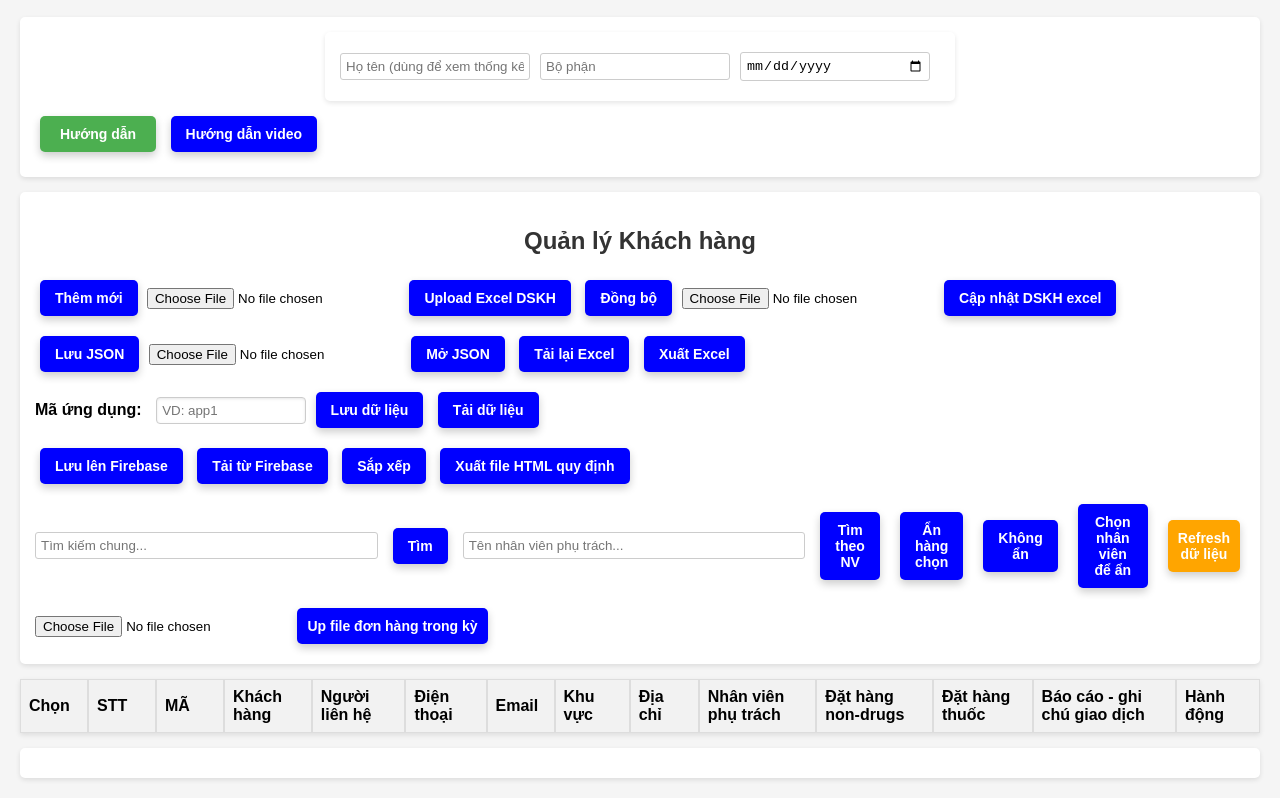
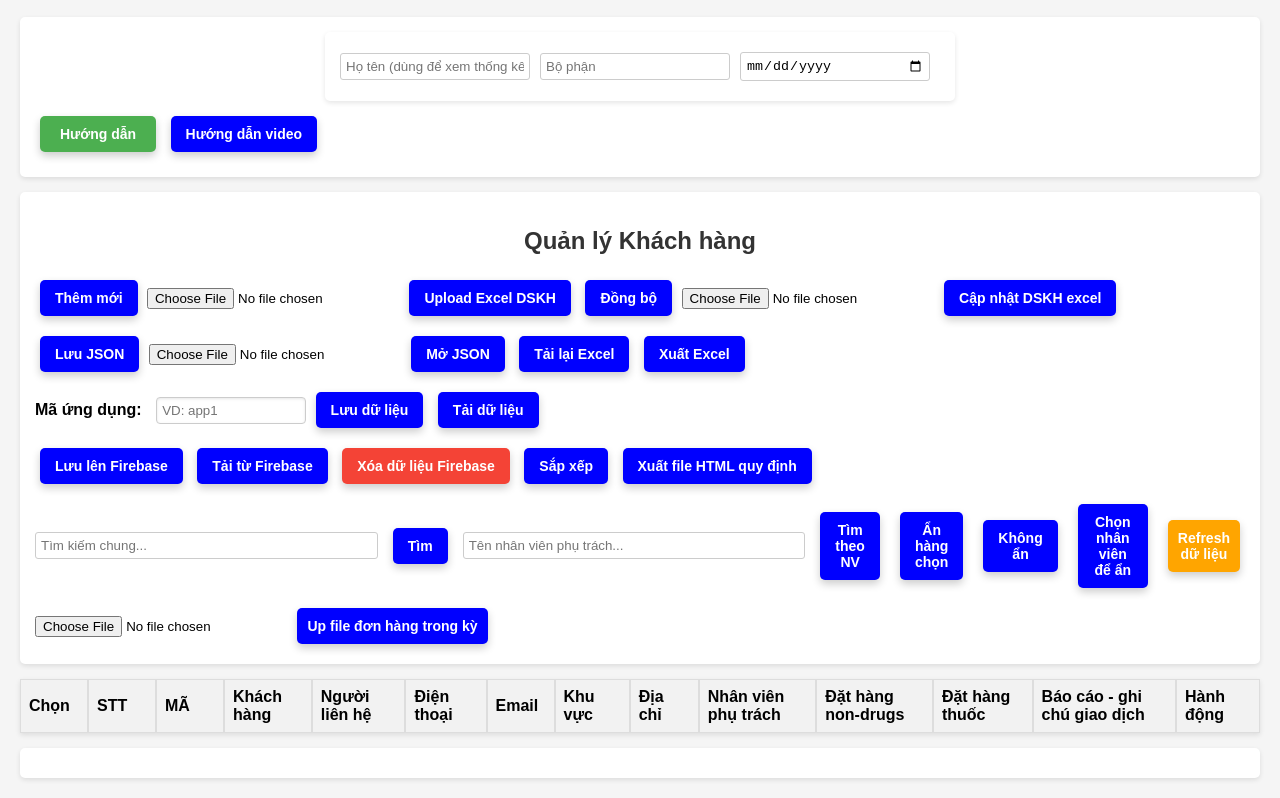
Before and after one commit to congtyideco/quanlydathang, a plain HTML site: page index.html in a window 1280 px wide. Shown: the part 131-929 px from the top of the page. Drawn offline with Linux system fonts and the light colour scheme; no server answers.

Commit message:
Update index.html

```diff
--- a/index.html
+++ b/index.html
@@ -293,10 +293,11 @@
         <div style="margin-bottom: 10px;">
             <button onclick="saveToFirebase()">Lưu lên Firebase</button>
             <button onclick="loadFromFirebase()">Tải từ Firebase</button>
+            <button onclick="deleteFromFirebase()" style="background-color: #f44336; color: white;">Xóa dữ liệu Firebase</button>
+
             <button onclick="showSortPopup()">Sắp xếp</button>
             <button onclick="exportHTML()">Xuất file HTML quy định</button>
         </div>
-
         <div style="display: flex; align-items: center; gap: 10px; margin-bottom: 10px;">
             <input type="text" id="searchInput" placeholder="Tìm kiếm chung...">
             <button onclick="searchCustomers()">Tìm</button>
@@ -523,6 +524,51 @@
             alert('Có lỗi xảy ra khi tải dữ liệu từ Firebase: ' + error.message);
         }
     }
+
+    // ================== THAY ĐỔI Ở ĐÂY ==================
+    /**
+     * Chức năng mới: Xóa toàn bộ dữ liệu tại nút 'customerManagement/customers' trên Firebase.
+     */
+    function deleteFromFirebase() {
+        // 1. Yêu cầu xác nhận từ người dùng vì đây là hành động nguy hiểm
+        if (!confirm('Bạn có chắc chắn muốn XÓA TOÀN BỘ dữ liệu khách hàng trên Firebase không? Hành động này không thể hoàn tác.')) {
+            return; // Người dùng đã hủy
+        }
+
+        try {
+            // 2. Cập nhật trạng thái giao diện
+            const statusElement = document.getElementById('firebaseStatus');
+            statusElement.textContent = 'Đang xóa trên Firebase...';
+            statusElement.className = 'firebase-status firebase-syncing';
+
+            // 3. Gọi hàm .remove() để xóa dữ liệu tại đường dẫn
+            database.ref('customerManagement/customers').remove()
+                .then(() => {
+                    // 4. Xử lý khi thành công
+                    statusElement.textContent = 'Đã xóa dữ liệu Firebase';
+                    statusElement.className = 'firebase-status firebase-connected'; // Trở lại trạng thái 'đã kết nối'
+                    console.log('Dữ liệu đã được xóa khỏi Firebase');
+                    alert('Đã xóa toàn bộ dữ liệu trên Firebase thành công! Bạn có thể upload file mới ngay bây giờ.');
+
+                    // Ghi chú: Chúng tôi KHÔNG xóa dữ liệu 'customers' cục bộ
+                    // để người dùng có thể upload file mới (từ Excel hoặc JSON)
+                    // hoặc lưu dữ liệu cục bộ hiện tại lên.
+                })
+                .catch((error) => {
+                    // 5. Xử lý khi thất bại
+                    statusElement.textContent = 'Lỗi kết nối Firebase';
+                    statusElement.className = 'firebase-status firebase-disconnected';
+                    console.error('Lỗi khi xóa dữ liệu Firebase:', error);
+                    alert('Có lỗi xảy ra khi xóa dữ liệu Firebase: ' + error.message);
+                });
+        } catch (error) {
+            // 6. Xử lý lỗi đồng bộ (nếu có)
+            console.error('Lỗi khi xóa dữ liệu Firebase:', error);
+            alert('Có lỗi xảy ra khi xóa dữ liệu Firebase: ' + error.message);
+        }
+    }
+    // ================== KẾT THÚC THAY ĐỔI ==================
+
 
     // Auto-save to Firebase when data changes
     function autoSaveToFirebase() {
```
